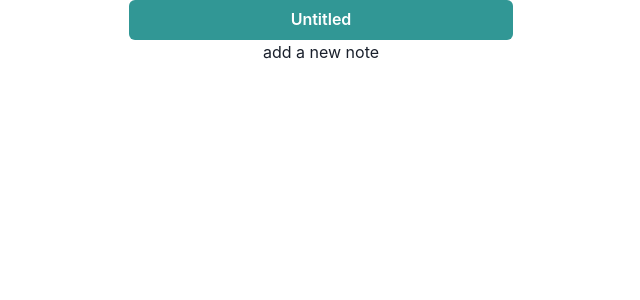
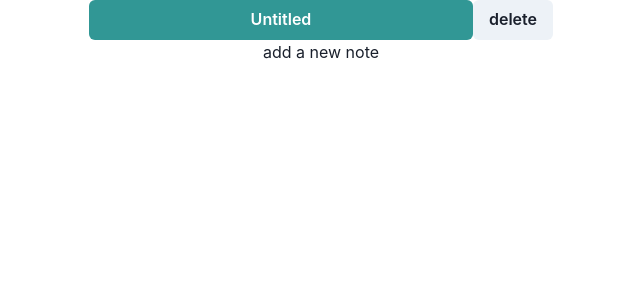
Before and after one commit to yarexmarvin/notebook, a React (Create React App) app: page / in a window 1280 px wide. Shown: the top 300 px of the page, without its empty margins (319-959 px from the left). Built offline with nearby package versions, Linux system fonts and the light colour scheme.

Commit message:
delete function added

```diff
--- a/src/components/NotesList.tsx
+++ b/src/components/NotesList.tsx
@@ -2,6 +2,8 @@ import React from "react";
 import { useHistory } from "react-router"
 import { INote } from "../types/note"
 import {Stack, Button} from '@chakra-ui/react'
+import { useDispatch } from "react-redux";
+import { deleteNoteActionCreator } from "../store/action-creators/notesActionCreators";
 
 
 interface INotesList {
@@ -11,22 +13,28 @@ interface INotesList {
 
 const NoteList:React.FC<INotesList> = ({notes, chooseNote}) => {
      let history = useHistory();
+     let dispatch = useDispatch();
 
      function showNote(note: INote){
          chooseNote(note)
          history.push('/note')
      }
-     const goToForm = () => history.push('/form')
+     const goToForm = () => history.push('/form');
+
     return <div>
      <Stack direction="column" spacing={4} align="center" >
         {notes.length? notes.map((note, index)=>{
-            return <Button
+            return <div><Button
             width="sm"
             colorScheme="teal" variant="solid"
             onClick={()=>showNote(note)}
             key={index}>
                 {note.title}
             </Button>
+            <Button onClick={()=>dispatch(deleteNoteActionCreator(note.id))}>
+                delete
+            </Button>
+            </div>
         }): 'there is no notes yet'}
     </Stack>
     <button onClick={goToForm}> add a new note</button>
--- a/src/store/action-creators/notesActionCreators.ts
+++ b/src/store/action-creators/notesActionCreators.ts
@@ -5,3 +5,4 @@ export const postNotesActionCreator = (payload: INote[]) => ({type: noteActionTy
 export const setNotesActionCreator = (payload: INote[]) => ({type: noteActionTypes.SET_NOTES, payload: payload})
 export const addNoteActionCreator = (payload: INote) => ({type: noteActionTypes.ADD_NOTE, payload: payload})
 export const updateNoteActionCreator = (payload: UpdateNotePayload) => ({type: noteActionTypes.UPDATE_NOTE, payload: payload})
+export const deleteNoteActionCreator = (payload: number) => ({type: noteActionTypes.DELETE_NOTE, payload:payload})
```
